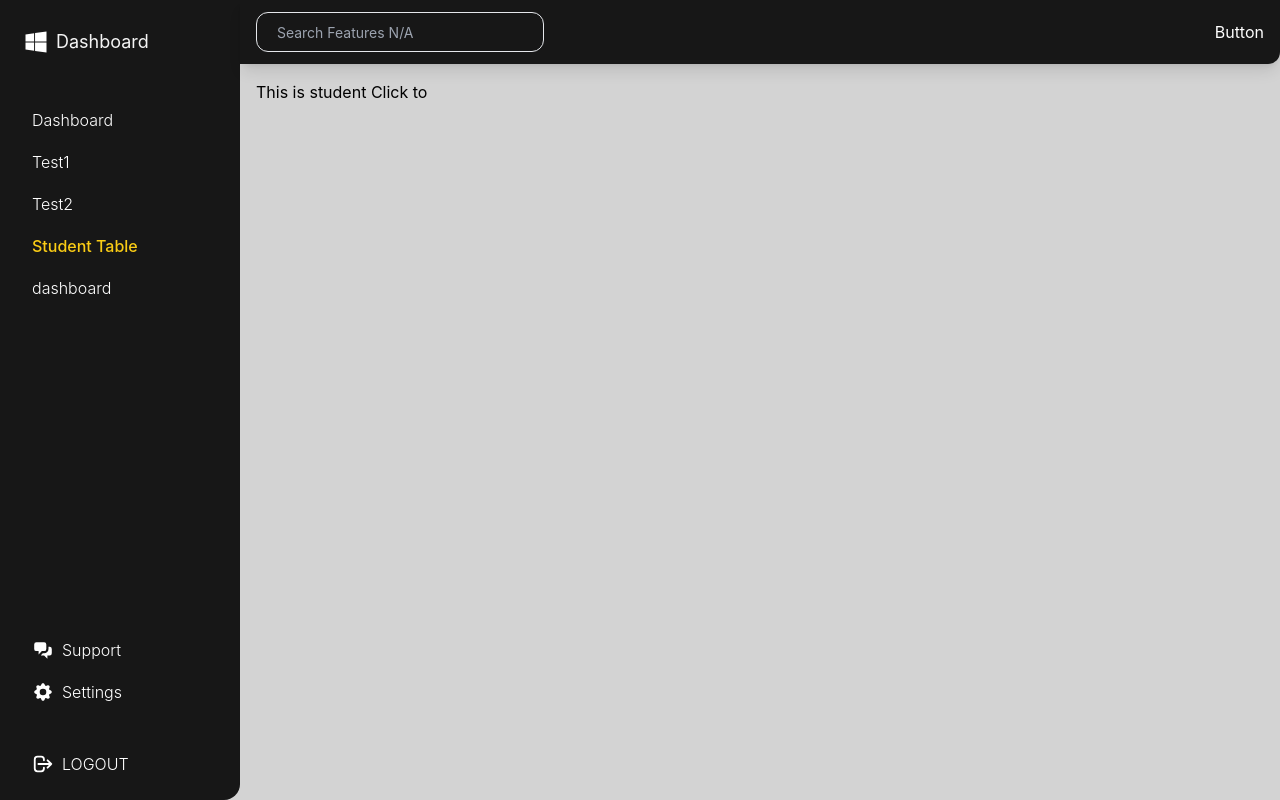
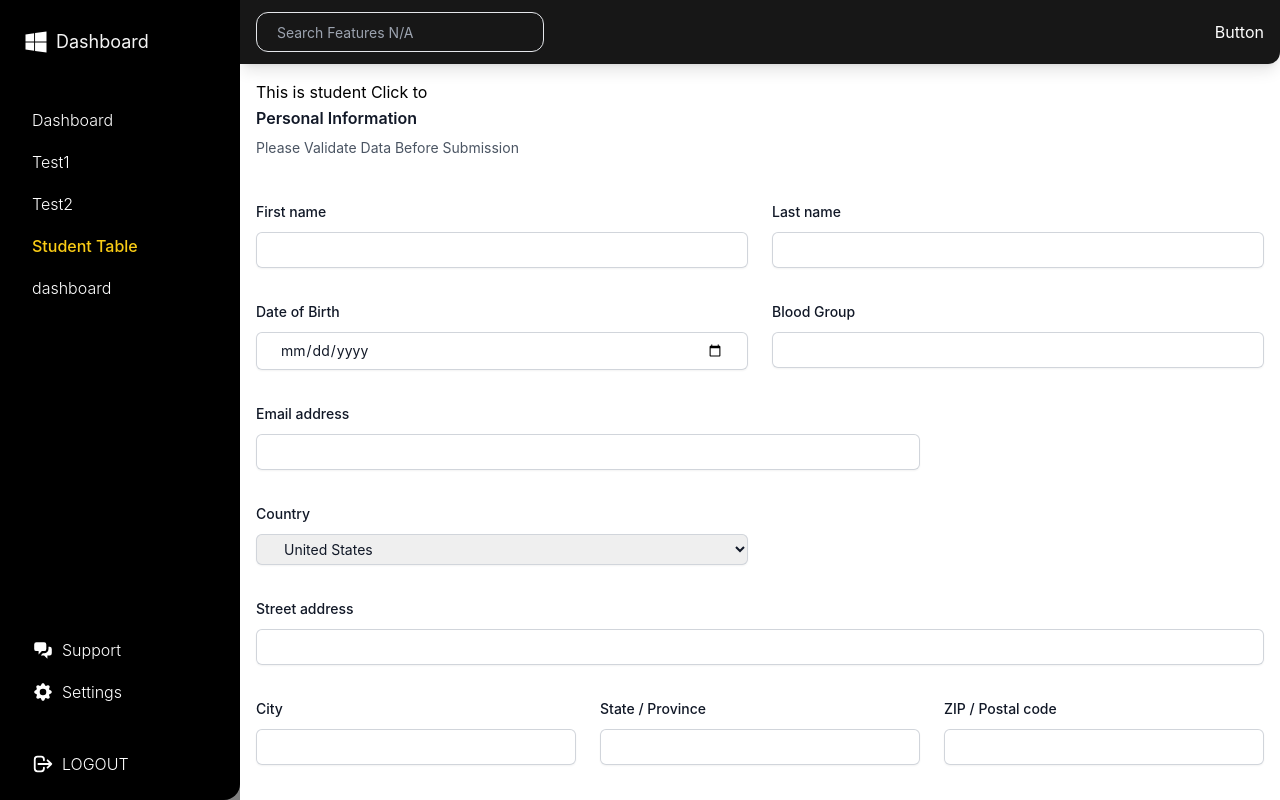
Before and after one commit to nishambohora12/classteacher, a React (Create React App) app: page /studentTable in a window 1280 px wide. Built offline with nearby package versions, Linux system fonts and the light colour scheme.

Commit message:
home changes

```diff
--- a/package.json
+++ b/package.json
@@ -12,7 +12,7 @@
     "react-dom": "^18.2.0",
     "react-icons": "^4.8.0",
     "react-router-dom": "^6.10.0",
-    "react-scripts": "5.0.1",
+    "react-scripts": "^5.0.1",
     "web-vitals": "^2.1.4"
   },
   "scripts": {
--- a/src/App.css
+++ b/src/App.css
@@ -15,7 +15,7 @@
 
 body
 {
-  background-color: lightgray;
+  background-color: grey;
 }
 
 .App-header {
--- /dev/null
+++ b/src/component/Chart.js
@@ -0,0 +1,7 @@
+import React from 'react'
+
+export default function chart() {
+  return (
+    <div>chart</div>
+  )
+}
--- a/src/component/Dashboard.js
+++ b/src/component/Dashboard.js
@@ -1,9 +1,14 @@
 import React from 'react'
 import { Link } from 'react-router-dom'
+import DashboardTopgrid from './DashboardTopgrid'
+import Dashboardsecgrid from './Dashboardsecgrid'
+import Chart from './Chart'
 export default function Dashboard() {
   return (
     <div>
-      This is Dashboard <Link to="/studentTable">Click to</Link>
+      <DashboardTopgrid/>
+      <Dashboardsecgrid/>
+      <Chart/>
       </div>
   )
 }
--- /dev/null
+++ b/src/component/DashboardTopgrid.js
@@ -0,0 +1,15 @@
+import React from 'react'
+import img from './dummyteacher.png'
+export default function DashboardTopgrid() {
+    return (
+        <div className='w-full h-auto '>
+            <div className='text-black rounded-xl p-4 flex flex-row font-light bg-stone-300 shadow-lg shadow-black-500/50 items-center  '>
+                <div ><img src={img} className='w-auto h-auto' /></div>
+                <div ><span className='text-neutral-900 text-lg items-center p-10 shadow-lg shadow-black-500/50'>Welcome to student Management System</span> </div>
+
+            </div>
+        </div>
+
+
+    )
+}
--- /dev/null
+++ b/src/component/Dashboardsecgrid.js
@@ -0,0 +1,19 @@
+import React from 'react'
+
+export default function Dashboardsecgrid() {
+    return (
+        <div className='flex gap-4 p-4 text-white w-full'>
+            <Wrapper>
+                <div>
+                </div>
+            </Wrapper>
+            <Wrapper>Grid</Wrapper>
+            <Wrapper>Grid</Wrapper>
+            <Wrapper>Grid</Wrapper>
+        </div>
+    )
+}
+
+function Wrapper({ children }) {
+    return <div className='bg-black rounded-sm p-4 flex-1 items-center'>{children}</div>
+}
--- a/src/component/Header.js
+++ b/src/component/Header.js
@@ -4,7 +4,7 @@ import React from 'react'
 export default function Header() {
   return (
 
-    <div className='items-center rounded-br-xl bg-neutral-900 h-16 px-4 flex justify-between text-white bg-black-900 shadow-lg shadow-black-500/10'>
+    <div className='items-center rounded-br-xl bg-neutral-900 h-16 px-4 flex justify-between text-white bg-black shadow-lg shadow-white-500/10'>
     <div className='relative'>
     <input type="text"
      placeholder=' Search Features N/A'
--- a/src/component/Layout.js
+++ b/src/component/Layout.js
@@ -2,13 +2,14 @@ import React from 'react'
 import Sidebar from './Sidebar'
 import Header from './Header'
 import { Outlet } from 'react-router-dom'
+import DashboardTopgrid from './DashboardTopgrid'
 
 
 export default function Layout() {
   return (
-    <div className='flex flex-row h-screen w-screen overflow-hidden'>
+    <div className='flex flex-row h-screen w-screen overflow-hidden '>
      <Sidebar />
-      <div className="flex-1">
+      <div className="flex-1 bg-white">
         <div> <Header /> </div>
         <div className="p-4"> {<Outlet />}</div>
       </div>
--- a/src/component/Sidebar.js
+++ b/src/component/Sidebar.js
@@ -18,7 +18,7 @@ export default function Sidebar()
 
     return (
 
-        <div className=" bg-neutral-900 w-60  p-5 flex flex-col text-white rounded-br-2xl  h-screen drop-shadow-3xl py-4 ">
+        <div className=" bg-black w-60  p-5 flex flex-col text-white rounded-br-2xl  h-screen drop-shadow-3xl py-4 ">
             <div className='flex items-center gap-2 px-1 py-3'>
                 <FaWindows fontSize={24} />
                 <span className='text-neutral-100 text-lg'>Dashboard</span>
--- a/src/component/StudentTable.js
+++ b/src/component/StudentTable.js
@@ -1,10 +1,191 @@
 import React from 'react'
 import { Link } from 'react-router-dom'
+
+
+const design =
+  'p-6 block w-full rounded-md border-0 py-1.5 text-gray-900 shadow-sm ring-1 ring-inset ring-gray-300 placeholder:text-gray-400 focus:ring-2 focus:ring-inset focus:ring-indigo-600 sm:text-sm sm:leading-6'
 
 export default function StudentTable() {
   return (
     <div>
       This is student <Link to="/dashboard">Click to</Link>
-    </div>
+
+      <form>
+        <div className="space-y-12">
+          <div className="border-b border-gray-900/10 pb-12">
+
+              <h2 className="text-base font-semibold leading-7 text-gray-900">Personal Information</h2>
+              <p className="mt-1 text-sm leading-6 text-gray-600">Please Validate Data Before Submission</p>
+
+              <div className="mt-10 grid grid-cols-1 gap-x-6 gap-y-8 sm:grid-cols-6">
+                <div className="sm:col-span-3">
+                  <label htmlFor="first-name" className="block text-sm font-medium leading-6 text-gray-900">
+                    First name
+                  </label>
+                  <div className="mt-2">
+                    <input
+                      type="text"
+                      name="first-name"
+                      id="first-name"
+                      autoComplete="given-name"
+                      className={design}
+                    />
+                  </div>
+                </div>
+
+                <div className="sm:col-span-3">
+                  <label htmlFor="last-name" className="block text-sm font-medium leading-6 text-gray-900">
+                    Last name
+                  </label>
+                  <div className="mt-2">
+                    <input
+                      type="text"
+                      name="last-name"
+                      id="last-name"
+                      autoComplete="family-name"
+                      className={design}
+                    />
+                  </div>
+                </div>
+
+                <div className="sm:col-span-3">
+                  <label htmlFor="Date of birth" className="block text-sm font-medium leading-6 text-gray-900">
+                    Date of Birth
+                  </label>
+                  <div className="mt-2">
+                    <input
+                      type="date"
+                      name="date-of-birth"
+                      id="date-of-birth"
+                      autoComplete="family-name"
+                      className={design}
+                    />
+                  </div>
+                </div>
+                <div className="sm:col-span-3">
+                  <label htmlFor="Blood Group" className="block text-sm font-medium leading-6 text-gray-900">
+                    Blood Group
+                  </label>
+                  <div className="mt-2">
+                    <input
+                      type="text"
+                      name="blood-group"
+                      id="blood-group"
+                      autoComplete="family-name"
+                      className={design}
+                    />
+                  </div>
+                </div>
+
+                <div className="sm:col-span-4">
+                  <label htmlFor="email" className="block text-sm font-medium leading-6 text-gray-900">
+                    Email address
+                  </label>
+                  <div className="mt-2">
+                    <input
+                      id="email"
+                      name="email"
+                      type="email"
+                      autoComplete="email"
+                      className={design}
+                    />
+                  </div>
+                </div>
+
+                <div className="sm:col-span-3">
+                  <label htmlFor="country" className="block text-sm font-medium leading-6 text-gray-900">
+                    Country
+                  </label>
+                  <div className="mt-2">
+                    <select
+                      id="country"
+                      name="country"
+                      autoComplete="country-name"
+                      className={design}
+                    >
+                      <option>United States</option>
+                      <option>Canada</option>
+                      <option>Mexico</option>
+                    </select>
+                  </div>
+                </div>
+
+                <div className="col-span-full">
+                  <label htmlFor="street-address" className="block text-sm font-medium leading-6 text-gray-900">
+                    Street address
+                  </label>
+                  <div className="mt-2">
+                    <input
+                      type="text"
+                      name="street-address"
+                      id="street-address"
+                      autoComplete="street-address"
+                      className={design}
+                    />
+                  </div>
+                </div>
+
+                <div className="sm:col-span-2 sm:col-start-1">
+                  <label htmlFor="city" className="block text-sm font-medium leading-6 text-gray-900">
+                    City
+                  </label>
+                  <div className="mt-2">
+                    <input
+                      type="text"
+                      name="city"
+                      id="city"
+                      autoComplete="address-level2"
+                      className={design}
+                    />
+                  </div>
+                </div>
+
+                <div className="sm:col-span-2">
+                  <label htmlFor="region" className="block text-sm font-medium leading-6 text-gray-900">
+                    State / Province
+                  </label>
+                  <div className="mt-2">
+                    <input
+                      type="text"
+                      name="region"
+                      id="region"
+                      autoComplete="address-level1"
+                      className={design}
+                    />
+                  </div>
+                </div>
+
+                <div className="sm:col-span-2">
+                  <label htmlFor="postal-code" className="block text-sm font-medium leading-6 text-gray-900">
+                    ZIP / Postal code
+                  </label>
+                  <div className="mt-2">
+                    <input
+                      type="text"
+                      name="postal-code"
+                      id="postal-code"
+                      autoComplete="postal-code"
+                      className={design}
+                    />
+                  </div>
+                </div>
+              </div>
+            </div>
+          </div>
+
+
+        <div className="mt-6 flex items-center justify-end gap-x-6">
+          <button type="button" className="text-sm font-semibold leading-6 text-gray-900">
+            Cancel
+          </button>
+          <button
+            type="submit"
+            className="rounded-md bg-indigo-600 px-3 py-2 text-sm font-semibold text-white shadow-sm hover:bg-indigo-500 focus-visible:outline focus-visible:outline-2 focus-visible:outline-offset-2 focus-visible:outline-indigo-600"
+          >
+            Save
+          </button>
+        </div>
+      </form >
+    </div >
   )
 }
```
Also changed, not shown: src/component/dummyteacher.png (added), 1 other file (tests, documents, lock files or other folders).
